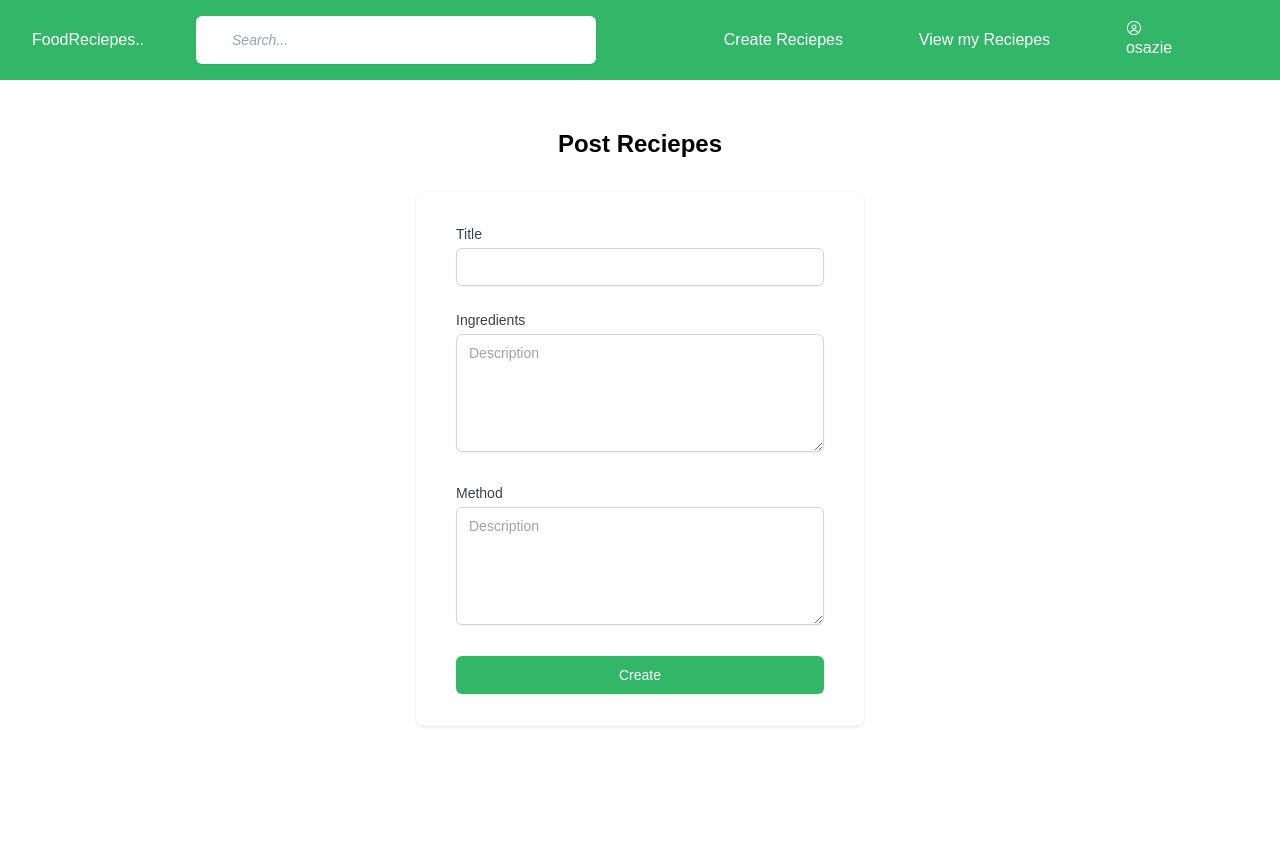
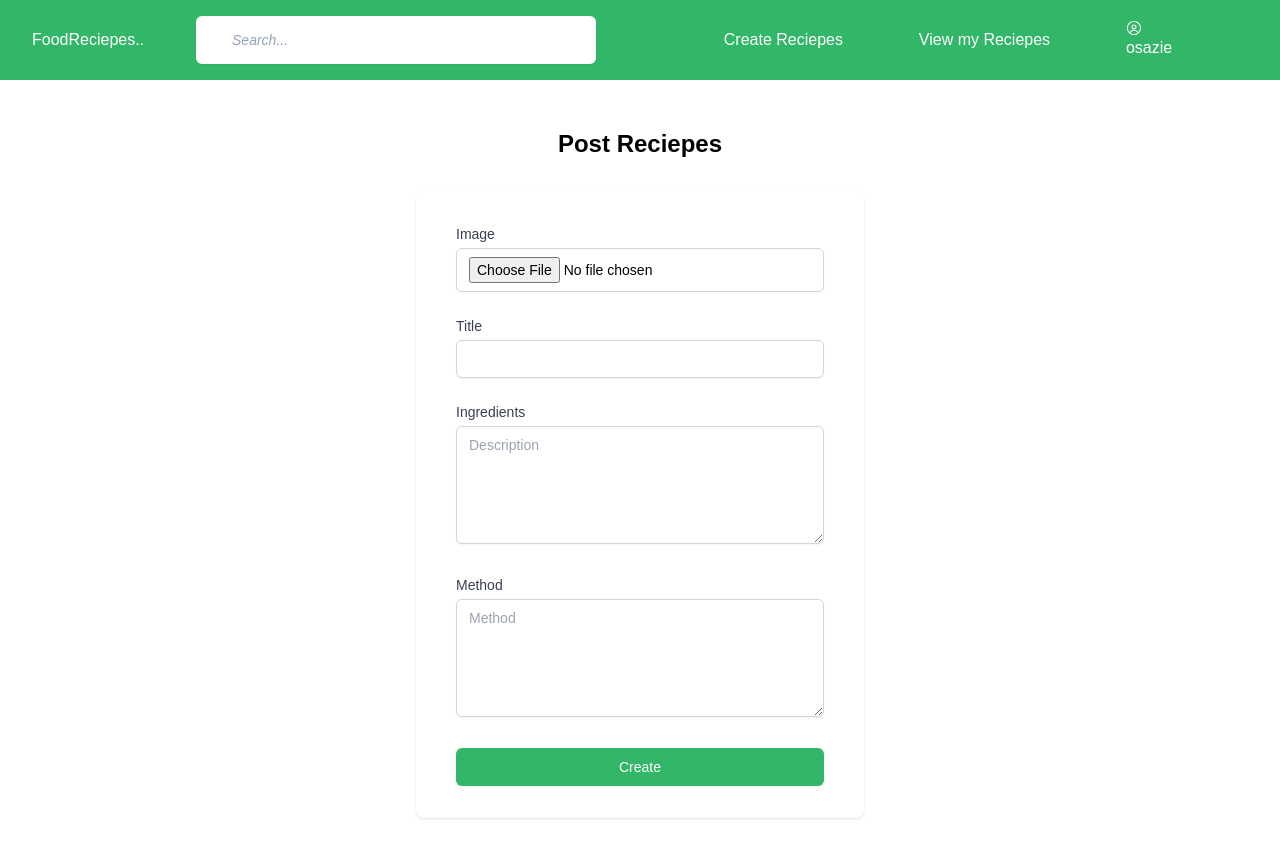
Before and after one commit to uyiekpen/Food-reciepe-using-appwrite, a React (Create React App) app: page /create in a window 1280 px wide. Shown: the top 858 px of the page. Before the commit the page ends 800 px from the top, so only its background shows below. Built offline with nearby package versions, Linux system fonts and the light colour scheme.

Commit message:
create reciepe

```diff
--- a/src/pages/CreateReciepes.tsx
+++ b/src/pages/CreateReciepes.tsx
@@ -1,9 +1,34 @@
-import React from "react";
+import React, { useState } from "react";
 import PageLayout from "../Components/pageLayout";
+import { databases } from "../Api/api";
 
 type Props = {};
 
 const CreateReciepes = (props: Props) => {
+  const [tittle, setTittle] = useState("");
+  const [image, setImage] = useState("");
+  const [method, setMethod] = useState("");
+  const [ingredient, setIngredient] = useState("");
+
+  const handleSubmit = (e: any) => {
+    e.preventDefault();
+    const promise = databases.createDocument(
+      "646cb6c47bc7998e9c74",
+      "646cb6d530a1039b7b3e",
+      "646dd80851e159e92dd6",
+      {},
+      []
+    );
+    promise.then(
+      function (response) {
+        console.log(response);
+      },
+      function (error) {
+        console.log(error);
+      }
+    );
+  };
+
   return (
     <>
       <PageLayout />
@@ -11,7 +36,31 @@
         <div className="text-center text-2xl font-bold">Post Reciepes</div>
         <div className="mt-8 sm:mx-auto sm:w-full sm:max-w-md">
           <div className="bg-white py-8 px-4 shadow sm:rounded-lg sm:px-10">
-            <form className="space-y-6" action="#" method="POST">
+            <form
+              className="space-y-6"
+              action="#"
+              onSubmit={handleSubmit}
+              method="POST"
+            >
+              <div>
+                <label
+                  htmlFor="image"
+                  className="block text-sm font-medium text-gray-700"
+                >
+                  Image
+                </label>
+                <div className="mt-1">
+                  <input
+                    className="appearance-none block w-full px-3 py-2 border border-gray-300 rounded-md shadow-sm placeholder-gray-400 focus:outline-none focus:ring-indigo-500 focus:border-indigo-500 sm:text-sm"
+                    id="image"
+                    type="file"
+                    value={image}
+                    onChange={(e) => {
+                      setImage(e.target.value);
+                    }}
+                  />
+                </div>
+              </div>
               <div>
                 <label
                   htmlFor="Title"
@@ -27,9 +76,14 @@
                     autoComplete="Title"
                     required
                     className="appearance-none block w-full px-3 py-2 border border-gray-300 rounded-md shadow-sm placeholder-gray-400 focus:outline-none focus:ring-indigo-500 focus:border-indigo-500 sm:text-sm"
+                    value={tittle}
+                    onChange={(e) => {
+                      setTittle(e.target.value);
+                    }}
                   />
                 </div>
               </div>
+
               <div>
                 <label
                   htmlFor="Ingredients"
@@ -44,6 +98,10 @@
                     rows={5}
                     className="w-full outline-transparent border border-gray-300 appearance-none rounded-md shadow-sm placeholder-gray-400 focus:outline-none focus:ring-indigo-500 focus:border-indigo-500  px-3 sm:text-sm py-2"
                     placeholder="Description"
+                    value={ingredient}
+                    onChange={(e) => {
+                      setIngredient(e.target.value);
+                    }}
                   ></textarea>
                 </div>
               </div>
@@ -61,7 +119,11 @@
                     id="Method"
                     rows={5}
                     className="w-full outline-transparent border border-gray-300 appearance-none rounded-md shadow-sm placeholder-gray-400 focus:outline-none focus:ring-indigo-500 focus:border-indigo-500  px-3 sm:text-sm py-2"
-                    placeholder="Description"
+                    placeholder="Method"
+                    value={method}
+                    onChange={(e) => {
+                      setMethod(e.target.value);
+                    }}
                   ></textarea>
                 </div>
               </div>
```
